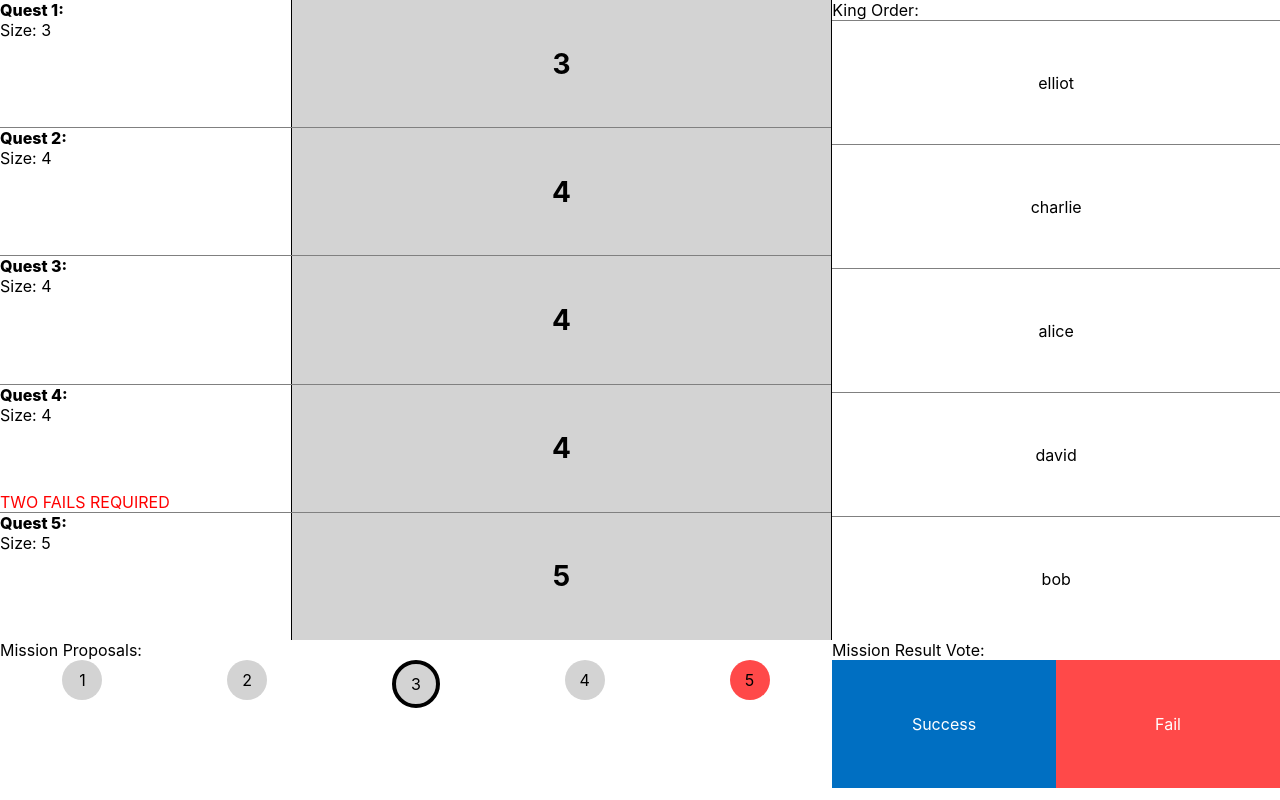
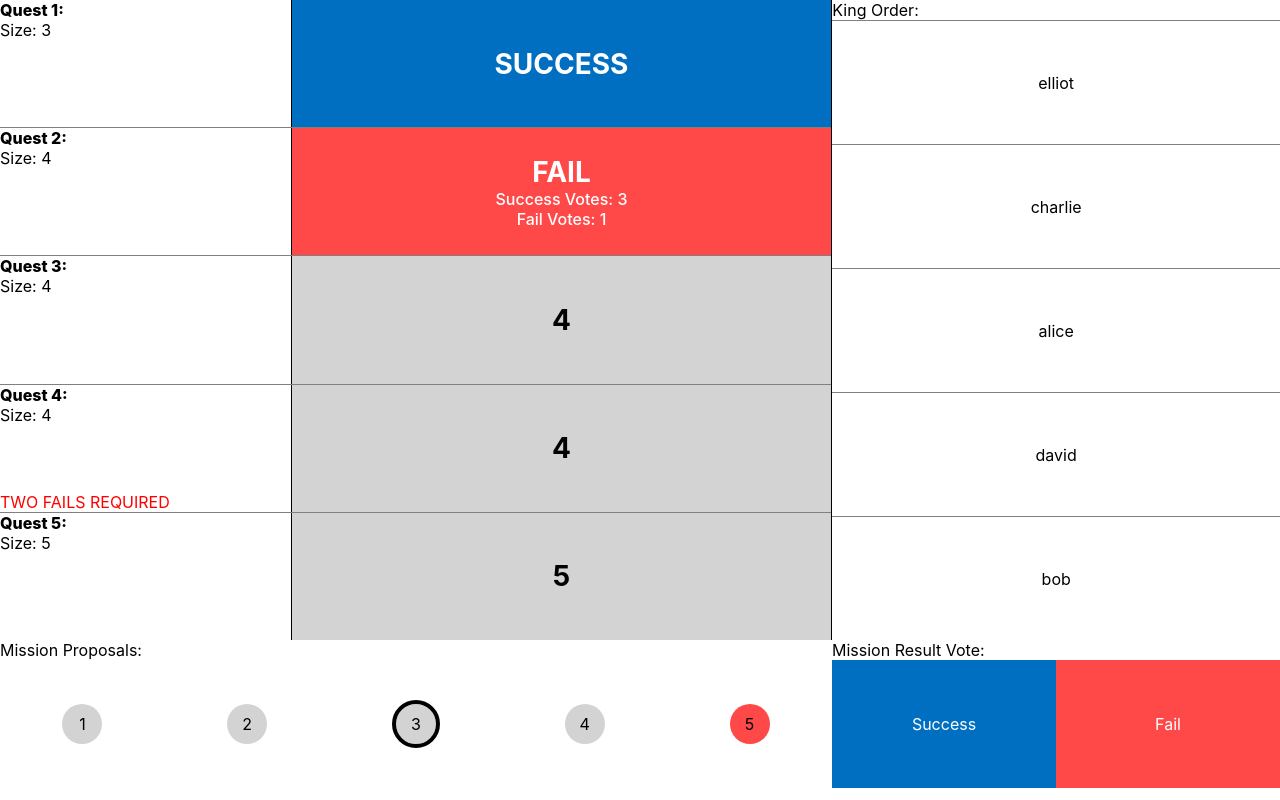
Before and after one commit to somethiiing/manual-valon, a React (Create React App) app: page / in a window 1280 px wide. Both pictures are taken after a click on the button "PLAYER". Built offline with nearby package versions, Linux system fonts and the light colour scheme; no server answers.

Commit message:
adjust data structure and display mission results

```diff
--- a/src/components/board.jsx
+++ b/src/components/board.jsx
@@ -42,10 +42,18 @@ const useStyles = makeStyles(theme => ({
     width: '65%',
     borderLeft: '1px solid black',
     display: 'flex',
+    flexDirection: 'column',
     justifyContent: 'center',
     alignItems: 'center',
     fontSize: '28px',
     fontWeight: '700'
+  },
+  questResultDisplay: {
+    fontSize: '16px',
+    fontWeight: '500',
+    display: 'flex',
+    flexDirection: 'column',
+    alignItems: 'center'
   },
   playerList: {
     borderLeft: '1px solid black',
@@ -53,7 +61,6 @@ const useStyles = makeStyles(theme => ({
     display: 'flex',
     flexDirection: 'column',
     justifyContent: 'space-between'
-
   },
   playerListHeader: {
     borderBottom: '1px solid gray'
@@ -101,8 +108,10 @@ const useStyles = makeStyles(theme => ({
   },
   voteTracker: {
     width: '100%',
+    height: '80%',
     display: 'flex',
-    justifyContent: 'space-around'
+    justifyContent: 'space-around',
+    alignItems: 'center'
   },
   voteTrackerCircle: {
     width: '40px',
@@ -150,16 +159,10 @@ const useStyles = makeStyles(theme => ({
 
 //TODO 'configuring' page whie waiting for missionSize to be set
 
-let testState = {
-    "missionSize": "3,4,4,4,5",
-    "doubleFail": false,
-    "voteTrack": 1,
-    "selectedMission": 1,
-    "missionResult": "SUCCESS",
-    "returnedState": {
+let testBoardData = {
     "missionVoteCount": {
-            "SUCCESS": 0,
-            "FAIL": 0
+        "SUCCESS": 3,
+        "FAIL": 1
     },
     "playersList": [
         "elliot",
@@ -177,7 +180,7 @@ let testState = {
         },
         {
             "missionSize": "4",
-                "missionResult": "NOT_WENT"
+            "missionResult": "FAIL"
         },
         {
             "missionSize": "4",
@@ -193,21 +196,21 @@ let testState = {
         }
     ]
 }
-}
 
 export default class Board extends React.Component {
   constructor(props) {
     super(props);
 
     this.state = {
-      boardData: testState
+      boardData: testBoardData
     };
   }
 
   componentDidMount() {
     axios.get('/getData')
       .then( res => {
-        this.setState({boardData: res.data})
+        console.log('got initial data', res.data.state)
+        this.setState({boardData: res.data.state})
       })
 
     socket = io('/');
@@ -216,8 +219,8 @@ export default class Board extends React.Component {
   }
 
   updateBoardData(data) {
+    console.log('got it!', data)
     this.setState({boardData: data});
-    console.log('got it!', data)
   }
 
   submitMissionVote(vote) {
@@ -233,14 +236,10 @@ export default class Board extends React.Component {
   render() {
     // mission numbers + doublefail, mission statuses, player order,
     // mission vote buttons, vote tracker, mission vote results,
-    console.log(this.state)
+    console.log('state', this.state)
     return (
       <GameBoard
-        missionSizes={this.state.boardData.missionSize.split(',')}
-        currentVoteTrack={this.state.boardData.voteTrack}
-        selectedMission={this.state.boardData.selectedMission}
-        currentMissionResult={this.state.boardData.missionResult}
-        returnedState={this.state.boardData.returnedState}
+        returnedState={this.state.boardData}
         submitMissionVote={this.submitMissionVote}
       />
     );
@@ -250,20 +249,23 @@ export default class Board extends React.Component {
 
 function GameBoard (props) {
   const classes = useStyles();
-  const { missionSizes = [], currentVoteTrack = '1', selectedMission = '1',
-    currentMissionResult = 'NOT_WENT', returnedState = {}, submitMissionVote } = props;
+  const { returnedState = {}, submitMissionVote } = props;
   const { missionVoteCount = {}, playersList = [], doubleFail = false, voteTrack = 1, missions = [] } = returnedState;
+
+  const mostRecentCompletedMission = 4 - [...missions].reverse().findIndex(mission => mission.missionResult !== 'NOT_WENT');
+  const missionResultReady = missionVoteCount.SUCCESS > 0 || missionVoteCount.FAIL > 0;
 
   return (
     <div className={classes.gameboard}>
       <div className={classes.gameInfo}>
         <div className={classes.questInfo}>
-          {missionSizes.map( (misSize, ind) =>
+          {missions.map( (mission, ind) =>
             <QuestInfoItem
               misNum={ind}
-              misSize={misSize}
+              misSize={mission.missionSize}
               doubleFail={doubleFail}
-              missionData={missions[ind]}
+              missionData={mission}
+              missionVotes={missionResultReady && ind === mostRecentCompletedMission ? missionVoteCount : {}}
             />
           )}
         </div>
@@ -293,13 +295,13 @@ function QuestInfoItem (props) {
   let fontColor = 'black'
 
   const classes = useStyles();
-  const { misNum, misSize, doubleFail, missionData = {} } = props;
-  const { status = 'NOT_WENT' } = missionData;
+  const { misNum, misSize, doubleFail, missionData = {}, missionVotes } = props;
+  const { missionResult = 'NOT_WENT' } = missionData;
 
-  const statusDisplay = status === 'NOT_WENT' ? misSize.toString() : status;
+  const statusDisplay = missionResult === 'NOT_WENT' ? misSize.toString() : missionResult;
 
-  if (status !== 'NOT_WENT') {
-    backgroundColor = status === 'fail' ? '#FF4949' : '#006FC2'
+  if (missionResult !== 'NOT_WENT') {
+    backgroundColor = missionResult === 'FAIL' ? '#FF4949' : '#006FC2'
     fontColor = 'white';
   }
 
@@ -317,6 +319,10 @@ function QuestInfoItem (props) {
         style={{ backgroundColor, color: fontColor }}
       >
         { statusDisplay.toUpperCase() }
+        <div className={classes.questResultDisplay}>
+          <div>{ missionVotes.SUCCESS > 0 && `Success Votes: ${missionVotes.SUCCESS}` }</div>
+          <div>{ missionVotes.FAIL > 0 && `Fail Votes: ${missionVotes.FAIL}` }</div>
+        </div>
       </div>
     </div>
   );
```
Lines whose indentation alone changed are shown as unchanged.
